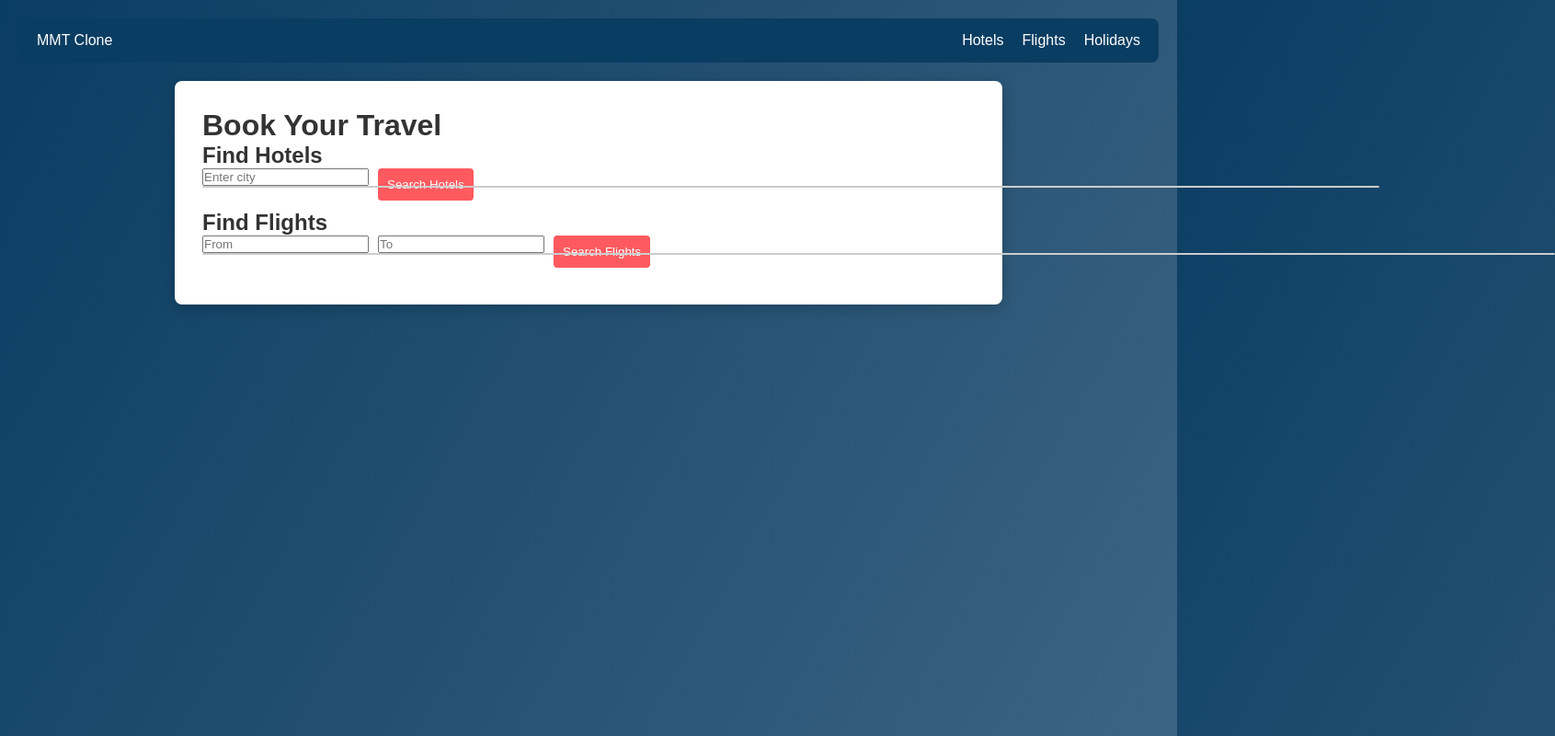
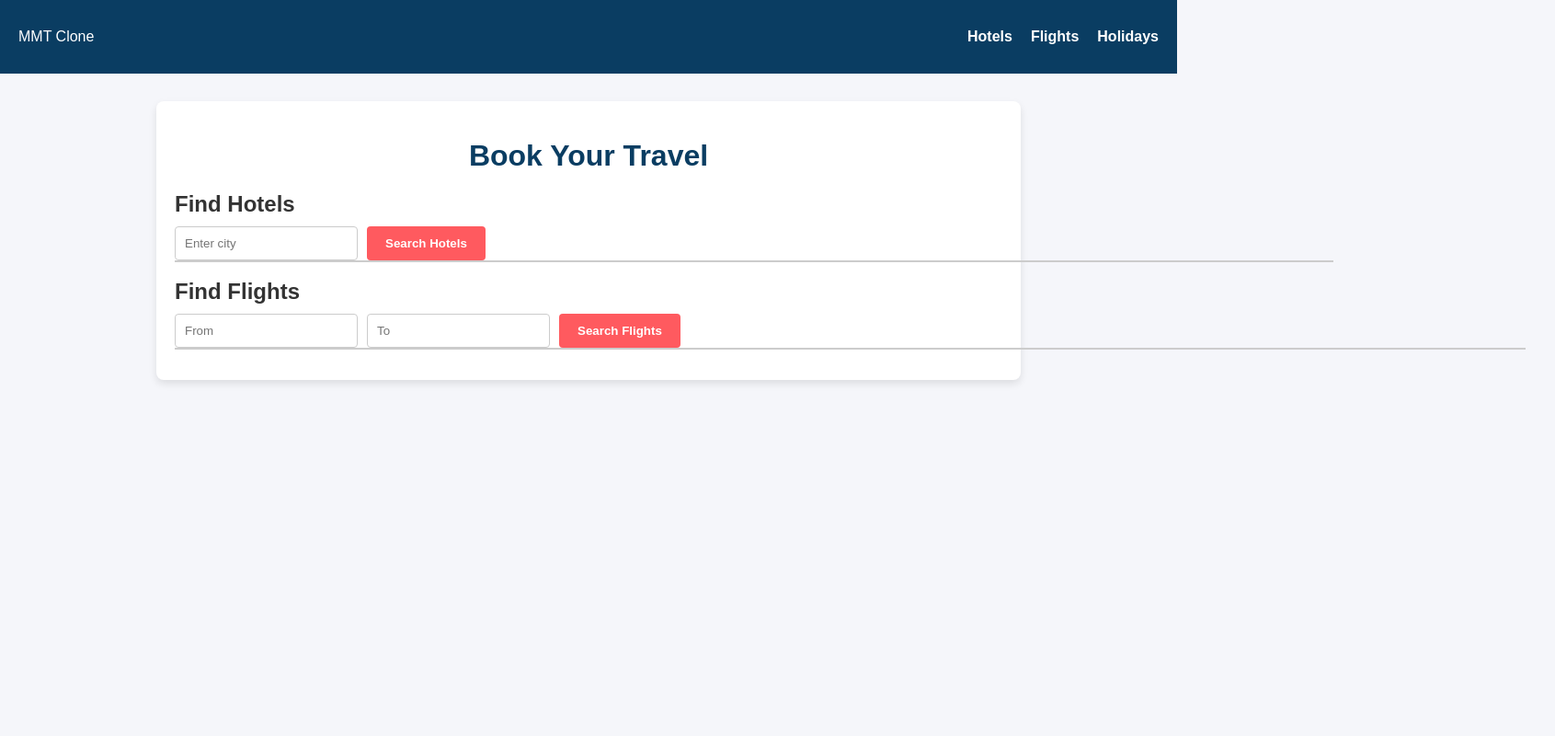
Before and after one commit to yatingaur/TravelEnd, a website: page index.html in a window 1280 px wide. Shown: the whole page at 92% size, 1691 px wide, since content can reach past the window. Drawn offline with Linux system fonts and the light colour scheme.

Commit message:
styles.css

```diff
--- a/styles.css
+++ b/styles.css
@@ -1,65 +1,105 @@
-/* Reset */
-* { margin: 0; padding: 0; box-sizing: border-box; }
-
-/* Body */
 body {
   font-family: Arial, sans-serif;
-  background: linear-gradient(120deg, #0a3d62, #3c6382);
-  color: #333;
-  min-height: 100vh;
-  padding: 20px;
+  background: #f5f6fa;
+  margin: 0;
+  padding: 0;
 }
 
-/* Navbar */
 .navbar {
-  background-color: #0a3d62;
+  background: #0a3d62;
   color: white;
   padding: 15px 20px;
   display: flex;
   justify-content: space-between;
+  align-items: center;
+}
+
+.nav-links {
+  list-style: none;
+  display: flex;
+  gap: 20px;
+}
+
+.nav-links li a {
+  text-decoration: none;
+  color: white;
+  font-weight: bold;
+}
+
+.container {
+  max-width: 900px;
+  margin: 30px auto;
+  padding: 20px;
+  background: white;
   border-radius: 8px;
+  box-shadow: 0 4px 8px rgba(0, 0, 0, 0.1);
+}
+
+h1 {
+  text-align: center;
+  color: #0a3d62;
   margin-bottom: 20px;
 }
-.nav-links { list-style: none; display: flex; gap: 20px; }
-.nav-links li a { color: white; text-decoration: none; }
 
-/* Container */
-.container {
-  background: white;
-  max-width: 900px;
-  margin: 0 auto;
-  padding: 30px;
-  border-radius: 8px;
-  box-shadow: 0 4px 15px rgba(0,0,0,0.2);
+h2 {
+  color: #333;
+  margin-bottom: 10px;
 }
 
-/* Sections */
-.search-section { margin-bottom: 30px; }
-form { display: flex; gap: 10px; }
+form {
+  display: flex;
+  gap: 10px;
+  margin-bottom: 15px;
+}
+
+input {
+  flex: 1;
+  padding: 10px;
+  border: 1px solid #ccc;
+  border-radius: 4px;
+}
+
 button {
   background: #ff5a5f;
+  border: none;
+  padding: 10px 20px;
   color: white;
-  border: none;
-  padding: 10px;
+  font-weight: bold;
+  cursor: pointer;
   border-radius: 4px;
-  cursor: pointer;
 }
-button:hover { background: #e04848; }
 
-/* Suggestions */
+button:hover {
+  background: #e04848;
+}
+
 .suggestions {
   background: white;
   border: 1px solid #ccc;
-  border-radius: 4px;
   max-height: 150px;
   overflow-y: auto;
   position: absolute;
-  width: 100%;
+  width: calc(100% - 22px);
   z-index: 1000;
 }
-.suggestion-item { padding: 8px; cursor: pointer; }
-.suggestion-item:hover { background: #f0f0f0; }
 
-/* Results */
-.results { margin-top: 10px; }
-.result-card { background: #fafafa; padding: 10px; border: 1px solid #ddd; border-radius: 4px; margin-bottom: 10px; }
+.suggestion-item {
+  padding: 8px;
+  cursor: pointer;
+}
+
+.suggestion-item:hover {
+  background: #f1f1f1;
+}
+
+.results {
+  margin-top: 10px;
+}
+
+.result-card {
+  background: #fafafa;
+  border: 1px solid #ddd;
+  padding: 10px;
+  border-radius: 4px;
+  margin-bottom: 8px;
+}
```
